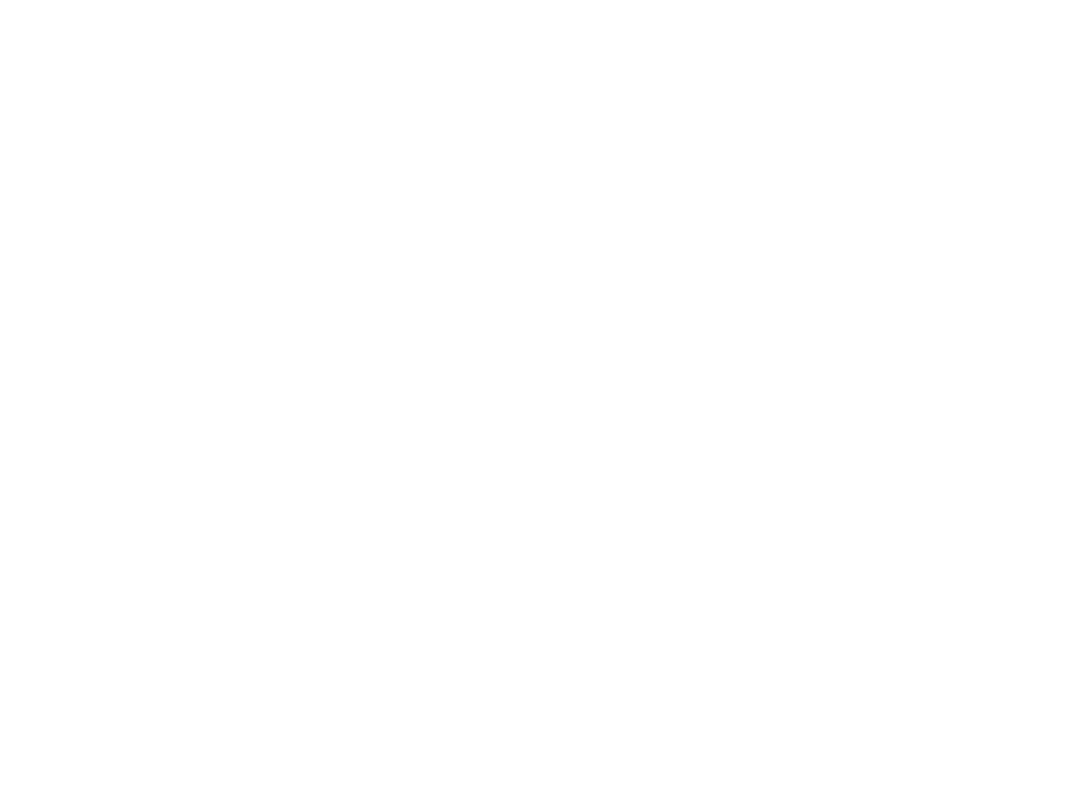
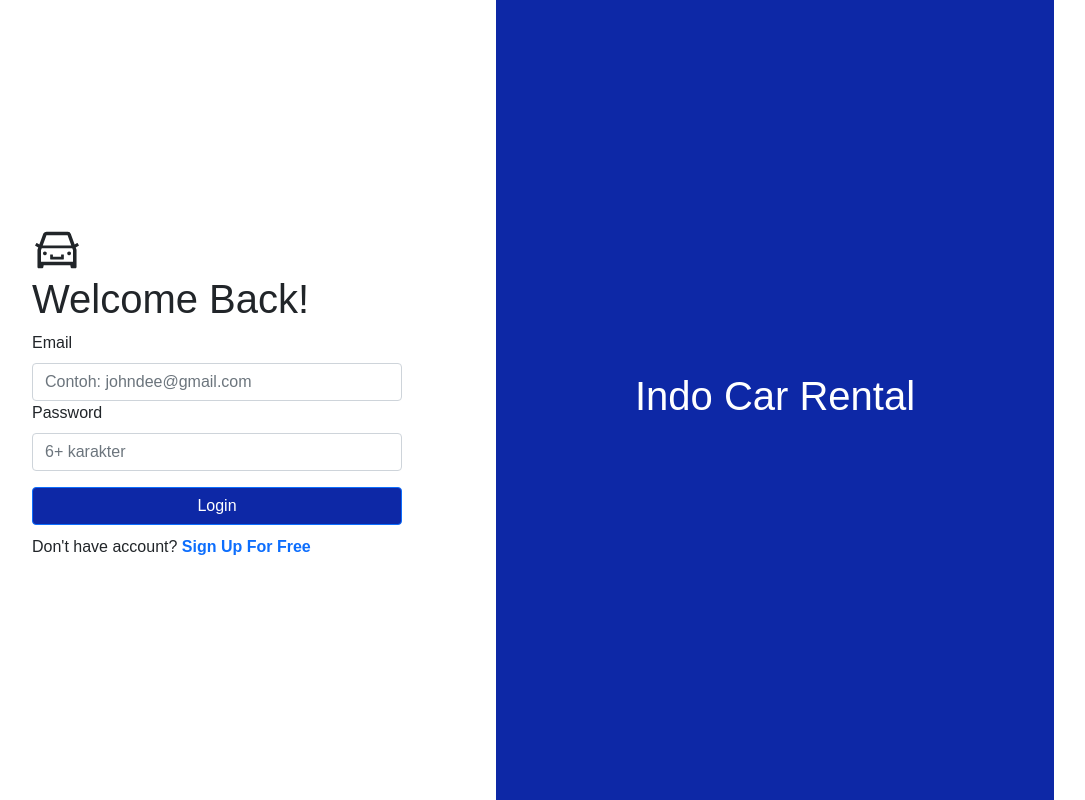
Before and after one commit to Indo-Car-Rental/IndoCarRental-Web-App, a React (Create React App) app: page /login in a window 1280 px wide. Before the commit this address had no page. Shown: the whole page, without its empty margins (144-1229 px from the left). Built offline with nearby package versions, Linux system fonts and the light colour scheme.

Commit message:
Add Login Logic

```diff
--- a/package.json
+++ b/package.json
@@ -11,6 +11,7 @@
     "node-sass": "^7.0.1",
     "react": "^18.2.0",
     "react-dom": "^18.2.0",
+    "react-icons": "^4.4.0",
     "react-redux": "^8.0.2",
     "react-router-dom": "^6.3.0",
     "react-scripts": "5.0.1",
--- a/src/App.js
+++ b/src/App.js
@@ -4,6 +4,7 @@ import { Routes, Route } from "react-router-dom";
 import Home from './pages/Home';
 import Cars from './pages/Cars';
 import DetailCar from './pages/DetailCar';
+import Login from './pages/Login';
 
 const App = () => {
   return (
@@ -12,6 +13,7 @@ const App = () => {
         <Route path="/" element={<Home />} />
         <Route path="/carimobil" element={<Cars />} />
         <Route path="/detailmobil/:id" element={<DetailCar />} />
+        <Route path="/login" element={<Login/>} />
       </Routes>
     </>
   );
--- a/src/components/Login/index.js
+++ b/src/pages/Login/index.js
@@ -1,8 +1,39 @@
 import { Container, Row, Input, Label, FormGroup, Button } from "reactstrap";
 import "./style.scss";
 import { AiOutlineCar } from "react-icons/ai";
+import { useDispatch, useSelector } from "react-redux";
+import { useState } from "react";
+import { postLogin } from "../../redux/action/postAuth";
 
 const Login = () => {
+  const { status } = useSelector((state) => state);
+  console.log("status login", status)
+
+  const dispatch = useDispatch()
+
+  const [email, setEmail] = useState("")
+  const [password, setPassword] = useState("")
+
+  const handleEmail = (e) => {
+    setEmail(e.target.value)
+
+  }
+
+  const handlePassword = (e) => {
+    setPassword(e.target.value)
+  }
+
+  const handleSubmit = (e) => {
+    e.preventDefault();
+
+    const payload = {
+      email: email,
+      password: password
+    }
+
+    dispatch(postLogin(payload))
+  }
+
   return (
     <div className="login">
       <Container>
@@ -19,6 +50,7 @@ const Login = () => {
                     name="email"
                     type="email"
                     placeholder="Contoh: johndee@gmail.com"
+                    onChange={(e) => handleEmail(e)}
                   ></Input>
                   <Label for="password">Password</Label>
                   <Input
@@ -26,9 +58,10 @@ const Login = () => {
                     name="password"
                     type="password"
                     placeholder="6+ karakter"
+                    onChange={(e) => handlePassword(e)}
                   ></Input>
                 </FormGroup>
-                <Button className="login-button" color="primary">
+                <Button className="login-button" color="primary" onClick={(e) => handleSubmit(e)}>
                   Login
                 </Button>
                 <p className="login-button-text">
--- /dev/null
+++ b/src/pages/Login/style.scss
@@ -0,0 +1,49 @@
+.login {
+
+  .left-section {
+    background-color: #fff;
+    width: 720px;
+    height: 100vh;
+
+    @media (max-width: 625px) {
+      width: 500px;
+    }
+
+    @media (max-width: 500px) {
+      width: 375px;
+    }
+
+    .form-container {
+      .login-form,
+      .login-button {
+        width: 370px;
+      }
+
+      .login-button {
+        background-color: #0d28a6;
+      }
+
+      .login-button-text {
+        margin-top: 10px;
+
+        a {
+          font-weight: 600;
+        }
+      }
+    }
+  }
+
+  .right-section {
+    @media (max-width: 625px) {
+      visibility: hidden !important;
+    }
+
+    background-color: #0d28a6;
+    width: 720px;
+    height: 100vh;
+
+    .text-logo {
+      color: #fff;
+    }
+  }
+}
--- /dev/null
+++ b/src/redux/action/postAuth.js
@@ -0,0 +1,16 @@
+import TYPES from "../types";
+import axios from "axios";
+
+export const postLogin = (payload) => (dispatch) => {
+  axios
+    .post("https://reqres.in/api/login", payload)
+    .then((res) => {
+      localStorage.setItem("token", res.data.token);
+      localStorage.getItem(res.data.token);
+      dispatch({
+        type: TYPES.POST_LOGIN,
+        payload: res.data.token,
+      });
+    })
+    .catch((err) => console.log(err));
+};
--- /dev/null
+++ b/src/redux/reducers/authReducer.js
@@ -0,0 +1,23 @@
+import TYPES from "../types"
+
+const initialState = {
+    token: "",
+    tokenLogin: ""
+}
+
+const authReducer = (state=initialState, action) => {
+    switch(action.type) {
+        case TYPES.POST_LOGIN:
+            return {
+                ...state,
+                tokenLogin: action.payload
+            }
+
+        default:
+            return state;
+    }
+
+
+}
+
+export default authReducer
--- a/src/redux/reducers/index.js
+++ b/src/redux/reducers/index.js
@@ -1,7 +1,8 @@
 import { combineReducers } from "redux";
+import authReducer from './authReducer'
 
 const rootReducer = combineReducers({
-
+    status: authReducer
 });
 
 export default rootReducer;
--- /dev/null
+++ b/src/redux/types.js
@@ -0,0 +1,7 @@
+const TYPES = {
+    FETCH_DATA: "FETCH_DATA",
+    // POST_REGIS: "POST_REGIS",
+    POST_LOGIN: "POST_LOGIN"
+}
+
+export default TYPES;
```
Also changed, not shown: src/components/Login/style.scss (deleted, +0 -42 lines), 1 other file (tests, documents, lock files or other folders).
